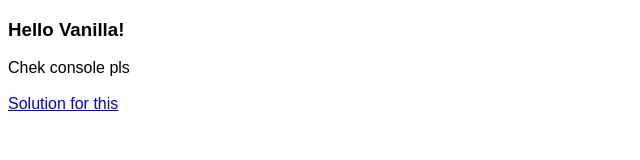
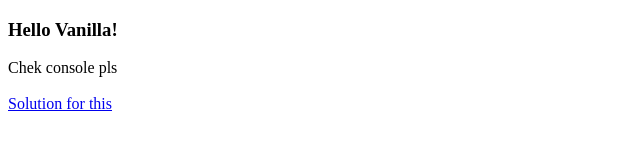
Before and after one commit to Olejqua/MetarhiaCourse, a website built with Parcel: page index.html in a window 1280 px wide. Shown: the full height of the page, 0-640 px from the left. Built offline with nearby package versions, Linux system fonts and the light colour scheme.

Commit message:
pretti source

```diff
--- a/index.html
+++ b/index.html
@@ -1,6 +1,5 @@
 <!DOCTYPE html>
 <html>
-
   <head>
     <title>Parcel Sandbox</title>
     <meta charset="UTF-8" />
@@ -9,8 +8,6 @@
   <body>
     <div id="app"></div>
 
-	<script src="src/index.js">
-	</script>
+    <script src="solutions/basic.js"></script>
   </body>
-
 </html>
--- a/src/index.js
+++ b/solutions/basic.js
@@ -1,5 +1,3 @@
-import "./styles.css";
-
 document.getElementById("app").innerHTML = `
 <h3>Hello Vanilla!</h3>
 <div>Chek console pls</br></br>
--- a/src/styles.css
+++ /dev/null
@@ -1,3 +0,0 @@
-body {
-  font-family: sans-serif;
-}
```
Also changed, not shown: package.json (line endings or trailing spaces). Lines whose indentation alone changed are shown as unchanged.
